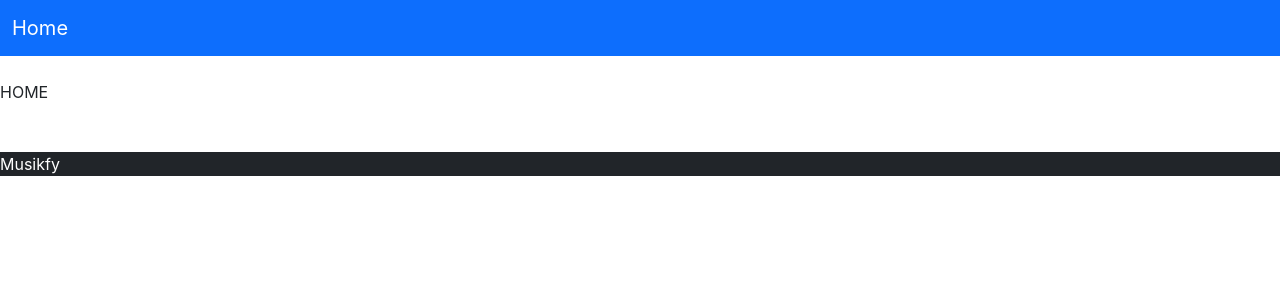
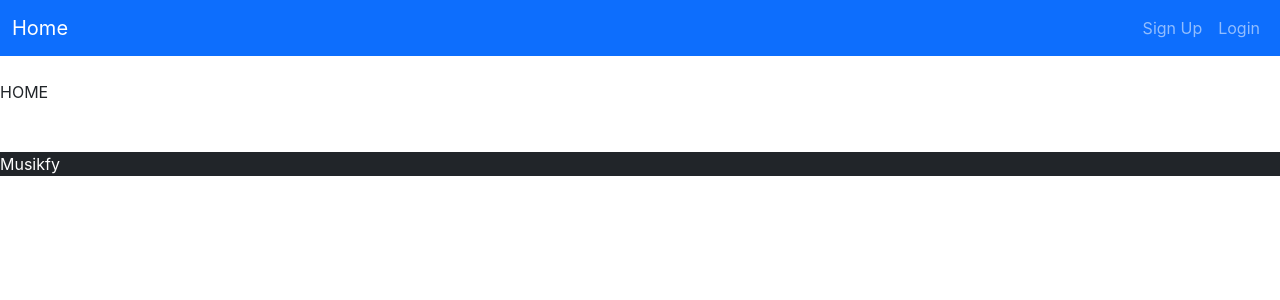
Before and after one commit to AdrianSerranoRojas/Music-Player-Musikfy, a React (Vite) app in the folder Frontend/: page / in a window 1280 px wide. Shown: the top 300 px of the page. Built offline with nearby package versions, Linux system fonts and the light colour scheme; no server answers.

Commit message:
login firebase WIP

```diff
--- a/Frontend/src/App.tsx
+++ b/Frontend/src/App.tsx
@@ -1,4 +1,4 @@
-import React, { useState } from "react";
+import { useState, useEffect } from "react";
 import { Routes, Route } from "react-router-dom";
 
 import "./App.scss";
@@ -7,15 +7,40 @@ import Home from "./Pages/Home";
 import Login from "./Pages/Login/Login";
 import SignUp from "./Pages/SignUp/SignUp";
 
+import { auth } from "./firebase/firebase";
+import AuthContext from "./context/AuthContext";
+
 function App() {
+  const [currentUser, setCurrentUser] = useState(null);
+
+  useEffect(() => {
+    let unsubscribeFromAuth = null;
+
+    unsubscribeFromAuth = auth.onAuthStateChanged((user) => {
+      if (user) {
+        setCurrentUser(user);
+      } else {
+        setCurrentUser(null);
+      }
+    });
+
+    return () => {
+      if (unsubscribeFromAuth) {
+        unsubscribeFromAuth();
+      }
+    };
+  }, [currentUser]);
+
   return (
     <>
+      <AuthContext.Provider value={currentUser}>
         <Routes>
           <Route path="/" element={<Home />} />
           <Route path="/sign-up" element={<SignUp />} />
           <Route path="/login" element={<Login />} />
           <Route path="*" element={<Home />} />
         </Routes>
+      </AuthContext.Provider>
     </>
   );
 }
--- a/Frontend/src/Pages/Home/Home.tsx
+++ b/Frontend/src/Pages/Home/Home.tsx
@@ -1,14 +1,33 @@
-import React from "react";
+import { useState, useEffect, useContext } from "react";
+import axios from "axios";
+
 import withLayout from "../../hoc/withLayout";
+import AuthContext from "../../context/AuthContext";
 
+import { getCurrentUserToken } from "../../firebase/firebase";
+
+async function fetchUserToken(setUserToken, setLoading, setError) {
+  setLoading(true);
+
+  try {
+    const token = await getCurrentUserToken();
+    setUserToken(token);
+  } catch (error) {
+    setError(error);
+  } finally {
+    setLoading(false);
+  }
+}
 
 const Home = () => {
+  const [userToken, setUserToken] = useState();
+  const [users, setUsers] = useState();
+  const [loading, setLoading] = useState();
+  const [error, setError] = useState();
 
-  return (
-    <div>
-      HOME
-    </div>
-  );
+    const currentUser = useContext(AuthContext);
+
+  return <div>HOME</div>;
 };
 
 export default withLayout(Home);
--- a/Frontend/src/components/Header/Header.tsx
+++ b/Frontend/src/components/Header/Header.tsx
@@ -1,18 +1,57 @@
 import { NavLink } from "react-router-dom";
+import { useContext } from "react";
+
+import AuthContext from "../../context/AuthContext";
+import Button from "../Button/Button";
+
+import { signOut } from "../../firebase/firebase";
 
 function AppHeader({ ...props }) {
+  async function handleSignOut() {
+    await signOut();
+  }
+
+  const currentUser = useContext(AuthContext);
 
   return (
     <header className="bg-primary mb-4" {...props}>
       <div className="container-fluid">
         <div className="row">
           <nav className="navbar navbar-expand navbar-dark">
-            <NavLink
-              className="navbar-brand"
-              to="/"
-            >
+            <NavLink className="navbar-brand" to="/">
               Home
             </NavLink>
+            <div className="collapse navbar-collapse">
+              <ul className="navbar-nav w-100">
+                {currentUser ? (
+                  <>
+                    <li className="nav-item ms-auto">
+                      <NavLink className="nav-link" to="/profile">
+                        Profile
+                      </NavLink>
+                    </li>
+                    <li className="nav-item">
+                      <Button variant="outlined" onClick={handleSignOut}>
+                        Sign Out
+                      </Button>
+                    </li>
+                  </>
+                ) : (
+                  <>
+                    <li className="nav-item ms-auto">
+                      <NavLink className="nav-link" to="/sign-up">
+                        Sign Up
+                      </NavLink>
+                    </li>
+                    <li className="nav-item">
+                      <NavLink className="nav-link" to="/login">
+                        Login
+                      </NavLink>
+                    </li>
+                  </>
+                )}
+              </ul>
+            </div>
           </nav>
         </div>
       </div>
--- a/Frontend/tsconfig.json
+++ b/Frontend/tsconfig.json
@@ -7,7 +7,7 @@
     "skipLibCheck": true,
     "esModuleInterop": false,
     "allowSyntheticDefaultImports": true,
-    "strict": true,
+    "strict": false,
     "forceConsistentCasingInFileNames": true,
     "module": "ESNext",
     "moduleResolution": "Node",
```
Lines whose indentation alone changed are shown as unchanged.
